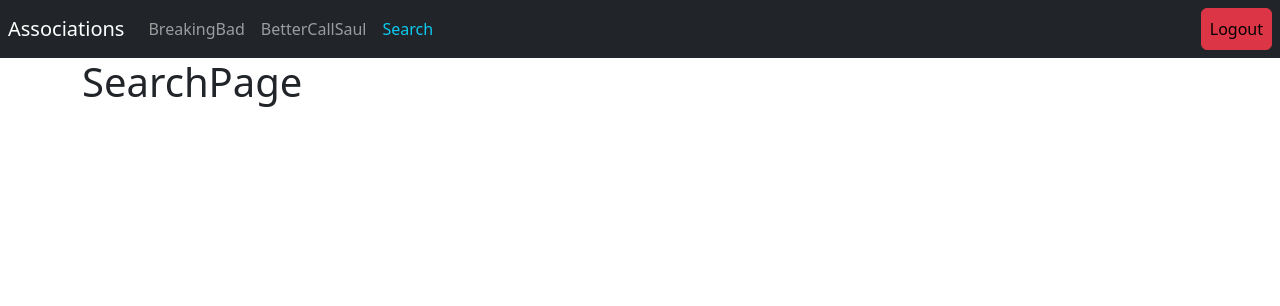
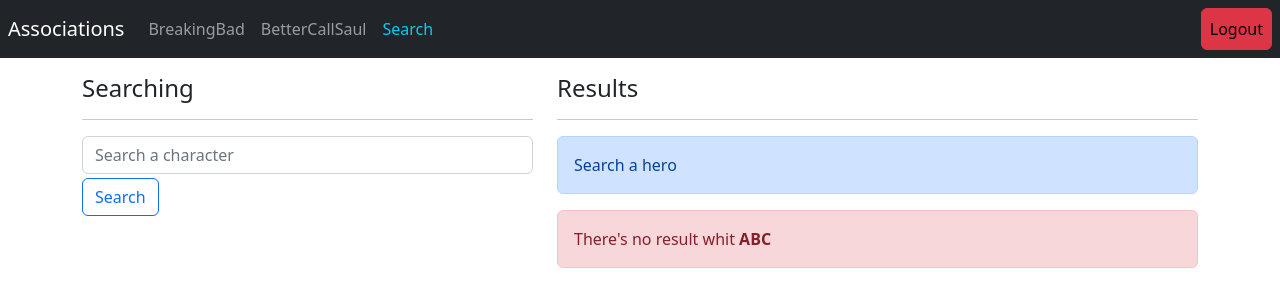
Before and after one commit to IsanorLopez/R_SPA, a React (Vite) app in the folder SPA/: page /Search in a window 1280 px wide. Shown: the top 306 px of the page. Built offline with nearby package versions, Linux system fonts and the light colour scheme.

Commit message:
S_SPA[ - Feat: Diseno para SearchPage ]

```diff
--- a/SPA/src/series/pages/SearchPage.jsx
+++ b/SPA/src/series/pages/SearchPage.jsx
@@ -1,5 +1,44 @@
 export const SearchPage = () => {
-    return (
-      <h1>SearchPage</h1>
-    )
+  return (
+    <>
+      <div className="row mt-3">
+        <div className="col-5">
+          <h4>Searching</h4>
+          <hr />
+
+          <form >
+
+            <input
+              type="text"
+              placeholder="Search a character"
+              className="form-control"
+              name="searchText"
+              autoComplete="off"
+            />
+
+            <button className="btn btn-outline-primary mt-1">
+              Search
+            </button>
+
+          </form>
+
+        </div>
+
+        <div className="col-7">
+          <h4>Results</h4>
+          <hr />
+
+          <div className="alert alert-primary animate__animated animate__fadeIn">
+            Search a hero
+          </div>
+
+          <div className="alert alert-danger animate__animated animate__fadeIn">
+            There's no result whit <b> ABC </b>
+          </div>
+
+        </div>
+
+      </div>
+    </>
+  )
 }
```
